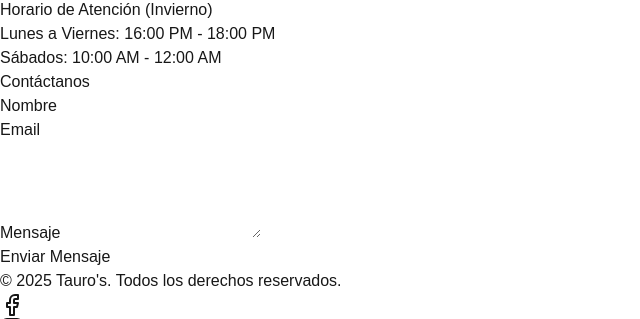
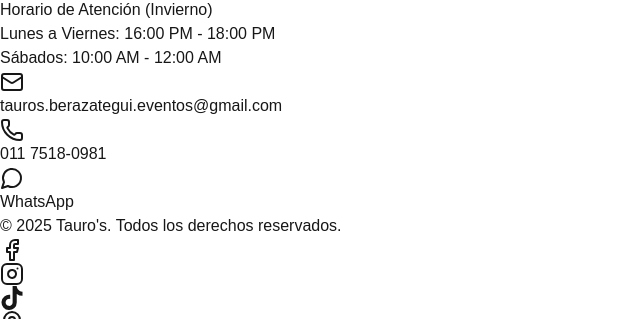
Before and after one commit to JulietaJara/Tauro-s, a Next.js app in the folder tauro/: page / in a window 1280 px wide. Shown: the part 3044-3363 px from the top of the page, without its empty margins (0-640 px from the left). Built offline with nearby package versions, Linux system fonts and the light colour scheme.

Commit message:
contacto terminado

```diff
--- a/tauro/src/app/components/Contact.tsx
+++ b/tauro/src/app/components/Contact.tsx
@@ -1,53 +1,59 @@
+"use client";
+
+import { useState } from "react";
+import Button from "./ui/button";
+import { Card, CardContent } from "./ui/card";
+import { Phone, Mail, MessageCircle } from "lucide-react";
+
 export default function Contact() {
-    return (
-      <section id="contacto" className="py-20 bg-white">
-        <div className="container mx-auto px-6">
-          <h2 className="text-3xl font-bold text-center text-gray-800 mb-8">Contáctanos</h2>
-          <form className="max-w-lg mx-auto">
-            <div className="mb-4">
-              <label htmlFor="name" className="block text-gray-700 font-bold mb-2">
-                Nombre
-              </label>
-              <input
-                type="text"
-                id="name"
-                name="name"
-                className="w-full px-3 py-2 border border-gray-300 rounded-md focus:outline-none focus:ring-2 focus:ring-red-500"
-                required
-              />
+  const [isCopied, setIsCopied] = useState(false);
+  const email = "tauros.berazategui.eventos@gmail.com";
+  const phone = "011 7518-0981";
+  const whatsapp = "https://wa.me/5491170295182";
+
+  const copyToClipboard = (text: string) => {
+    navigator.clipboard.writeText(text).then(() => {
+      setIsCopied(true);
+      setTimeout(() => setIsCopied(false), 2000);
+    });
+  };
+
+  return (
+    <section id="contacto" className="py-20 bg-white">
+      <div className="container mx-auto px-4">
+        <Card className="max-w-md mx-auto bg-white shadow-sm hover:shadow-md transition-shadow duration-300">
+          <CardContent className="flex flex-col space-y-4 p-6">
+            {/* Email Contact */}
+            <div className="flex items-center space-x-3">
+              <Mail className="text-gray-400" size={24} />
+              <a
+                href={`mailto:${email}`}
+                className="text-lg text-gray-700 hover:text-gray-900 transition-colors duration-300"
+              >
+                {email}
+              </a>
             </div>
-            <div className="mb-4">
-              <label htmlFor="email" className="block text-gray-700 font-bold mb-2">
-                Email
-              </label>
-              <input
-                type="email"
-                id="email"
-                name="email"
-                className="w-full px-3 py-2 border border-gray-300 rounded-md focus:outline-none focus:ring-2 focus:ring-red-500"
-                required
-              />
+            <div className="flex items-center space-x-3">
+              <Phone className="text-gray-400" size={24} />
+              <a
+                href={`tel:${phone}`}
+                className="text-lg text-gray-700 hover:text-gray-900 transition-colors duration-300"
+              >
+                {phone}
+              </a>
             </div>
-            <div className="mb-4">
-              <label htmlFor="message" className="block text-gray-700 font-bold mb-2">
-                Mensaje
-              </label>
-              <textarea
-                id="message"
-                name="message"
-                rows={4}
-                className="w-full px-3 py-2 border border-gray-300 rounded-md focus:outline-none focus:ring-2 focus:ring-red-500"
-                required
-              ></textarea>
+            <div className="flex items-center space-x-3">
+              <MessageCircle className="text-gray-400" size={24} />
+              <a
+                href={whatsapp}
+                className="text-lg text-gray-700 hover:text-gray-900 transition-colors duration-300"
+              >
+                WhatsApp
+              </a>
             </div>
-            <button
-              type="submit"
-              className="w-full bg-red-600 text-white px-4 py-2 rounded-md hover:bg-red-700 transition duration-300"
-            >
-              Enviar Mensaje
-            </button>
-          </form>
-        </div>
-      </section>
-    )
-  }
+          </CardContent>
+        </Card>
+      </div>
+    </section>
+  );
+}
--- /dev/null
+++ b/tauro/src/app/components/ui/button.tsx
@@ -0,0 +1,46 @@
+import { ReactNode } from 'react';
+import Link from 'next/link';
+
+interface ButtonProps {
+  children: ReactNode;
+  className?: string;
+  asChild?: boolean;
+  href?: string;
+  variant?: 'primary' | 'secondary' | 'ghost';
+  onClick?: () => void;
+}
+
+export default function Button({
+  children,
+  className,
+  asChild,
+  href,
+  variant = 'primary',
+  onClick,
+}: ButtonProps) {
+  const variantClass =
+    variant === 'primary'
+      ? 'bg-lilac-600 hover:bg-lilac-700 text-white'
+      : variant === 'secondary'
+      ? 'bg-lilac-100 text-lilac-700'
+      : 'bg-transparent text-lilac-700 border border-lilac-700';
+
+  if (asChild && href) {
+    return (
+      <Link href={href} passHref>
+        <a className={`px-4 py-2 rounded-full font-semibold ${variantClass} ${className}`}>
+          {children}
+        </a>
+      </Link>
+    );
+  }
+
+  return (
+    <button
+      onClick={onClick}
+      className={`px-4 py-2 rounded-full font-semibold ${variantClass} ${className}`}
+    >
+      {children}
+    </button>
+  );
+}
--- /dev/null
+++ b/tauro/src/app/components/ui/card.tsx
@@ -0,0 +1,55 @@
+import { ReactNode } from "react";
+
+interface CardProps {
+  children: ReactNode;
+  className?: string;
+}
+
+export function Card({ children, className }: CardProps) {
+  return <div className={`border rounded-lg p-4 ${className}`}>{children}</div>;
+}
+
+interface CardHeaderProps {
+  children: ReactNode;
+  className?: string;
+}
+
+export function CardHeader({ children, className }: CardHeaderProps) {
+  return <div className={`border-b pb-4 ${className}`}>{children}</div>;
+}
+
+interface CardTitleProps {
+  children: ReactNode;
+  className?: string;
+}
+
+export function CardTitle({ children, className }: CardTitleProps) {
+  return <h3 className={`text-xl font-bold ${className}`}>{children}</h3>;
+}
+
+interface CardDescriptionProps {
+  children: ReactNode;
+  className?: string;
+}
+
+export function CardDescription({ children, className }: CardDescriptionProps) {
+  return <p className={`text-sm text-gray-600 ${className}`}>{children}</p>;
+}
+
+interface CardContentProps {
+  children: ReactNode;
+  className?: string;
+}
+
+export function CardContent({ children, className }: CardContentProps) {
+  return <div className={`p-4 ${className}`}>{children}</div>;
+}
+
+interface CardFooterProps {
+  children: ReactNode;
+  className?: string;
+}
+
+export function CardFooter({ children, className }: CardFooterProps) {
+  return <div className={`pt-4 ${className}`}>{children}</div>;
+}
```
